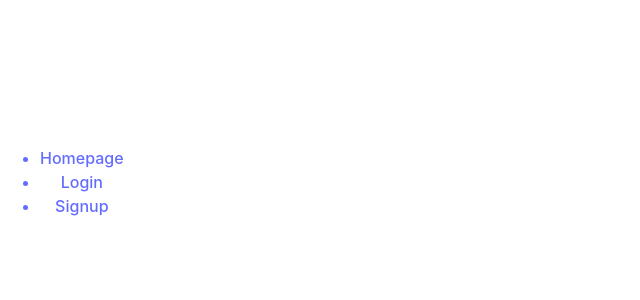
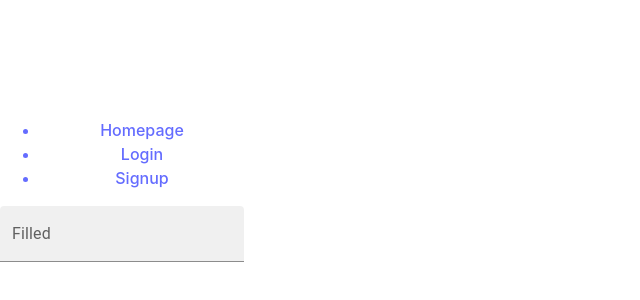
Before and after one commit to sedratiaziz/sadeed-frontend, a React (Vite) app: page /add-concept in a window 1280 px wide. Shown: the part 218-518 px from the top of the page, without its empty margins (0-640 px from the left). Built offline with nearby package versions, Linux system fonts and the light colour scheme.

Commit message:
initial page set up

```diff
--- a/src/App.jsx
+++ b/src/App.jsx
@@ -7,6 +7,7 @@ import Signup from './pages/Signup'
 import Navbar from './components/Navbar'
 import Homepage from './pages/Homepage'
 import ConceptDetails from './pages/ConceptDetails'
+import AddConcept from './pages/AddConcept'
 
 import ValidateIsLoggedIn from './validators/ValidateIsLoggedIn'
 import ValidateIsLoggedOut from './validators/ValidateIsLoggedOut'
@@ -21,6 +22,7 @@ function App() {
         {/* removed validation temporarily to develop the UI without limitations, un-comment it when done */}
         <Route path="/" element={<Homepage/>} />
         <Route path="/concept-details" element={<ConceptDetails/>} />
+        <Route path="/add-concept" element={<AddConcept/>} />
         <Route path="/signup" element={<Signup/>} />
         <Route path="/login" element={<Login/>} />
 
--- /dev/null
+++ b/src/pages/AddConcept.jsx
@@ -0,0 +1,34 @@
+import React, { useState } from 'react'
+
+import TextField from '@mui/material/TextField';
+
+function AddConcept() {
+    let [formData, setFormData] = useState({
+
+    })
+
+    const handleChange = (event) => {
+        setFormData({...formData, [event.target.name]:event.target.value})
+    }
+
+    const handleSubmit = (e) => {
+        e.preventDefault()
+
+        setFormData({
+            firstName: "",
+            lastName: "",
+            password: ""
+        })
+    }
+
+
+  return (
+    <>
+        <form onSubmit={handleSubmit}>
+            <TextField id="filled-basic" label="Filled" variant="filled" />
+        </form>
+    </>
+  )
+}
+
+export default AddConcept
--- a/src/pages/Homepage.jsx
+++ b/src/pages/Homepage.jsx
@@ -85,7 +85,7 @@ function Homepage() {
                   </div>
 
                   <div className=''>
-                    <Link to='/login'>
+                    <Link to='/add-concept'>
                       <Button size='large' variant="contained"
                             sx={{
                               '&:focus': { outline: 'none' },
```
